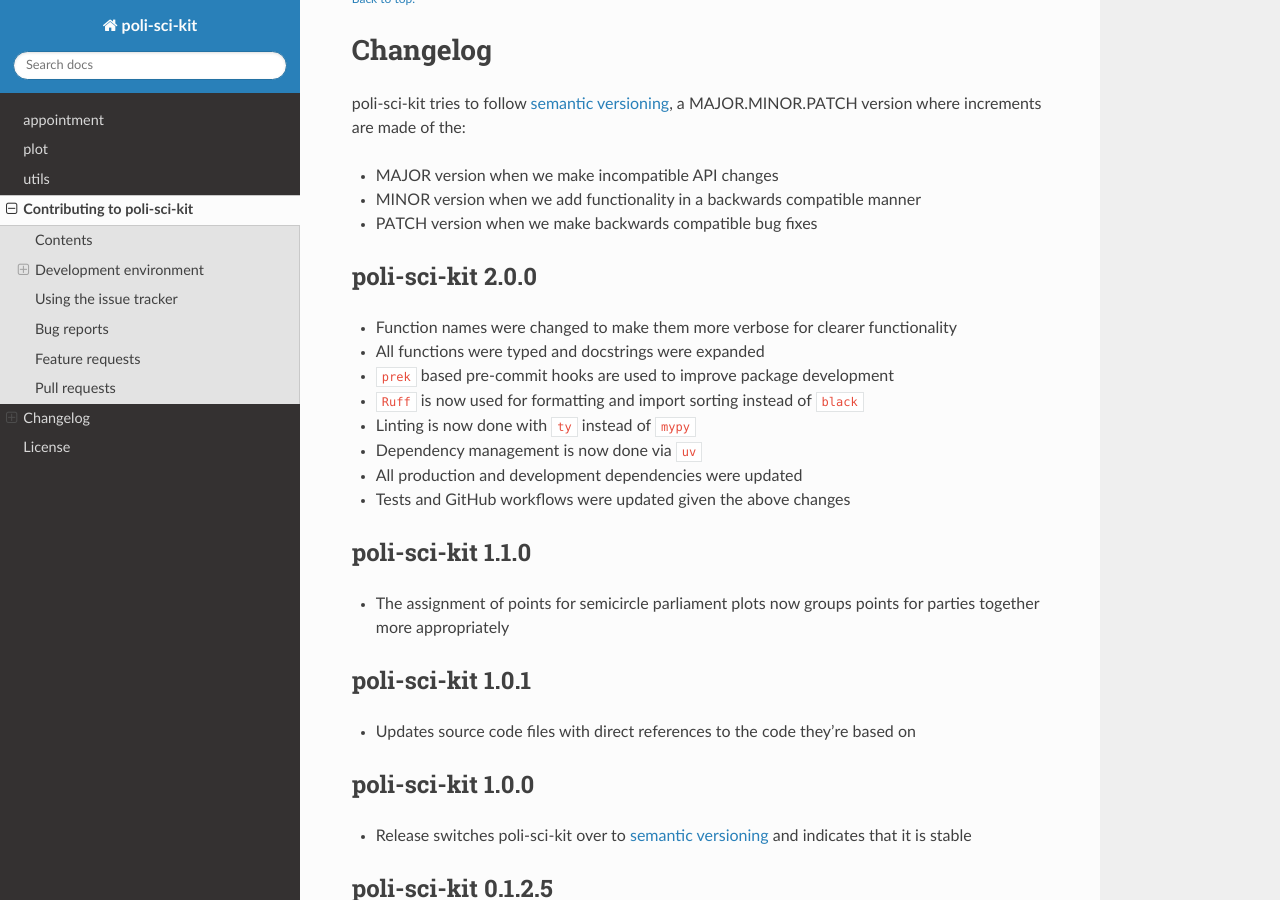
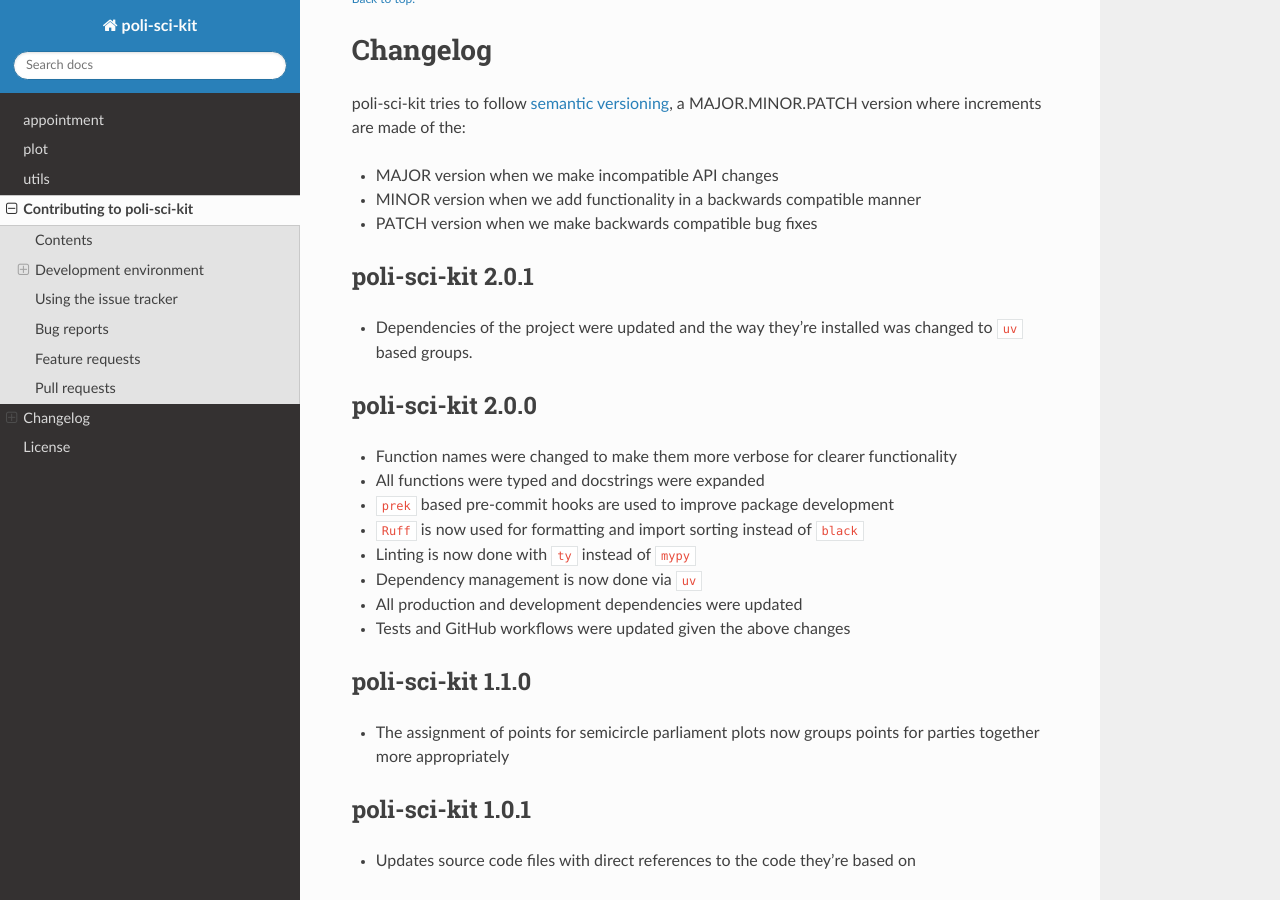
Before and after one commit to andrewtavis/poli-sci-kit, a Sphinx documentation site: the page built from docs/source/notes.rst, in a window 1280 px wide and 900 px high, scrolled down 4323 px. Built offline with Sphinx 7.4.7 and the Read the Docs theme 3.1.0, drawn with Linux system fonts in a browser that asks for light colours; formulas are drawn with MathJax 3.

Commit message:
Changelog entry and version to 2.0.1

```diff
--- a/CHANGELOG.md
+++ b/CHANGELOG.md
@@ -5,6 +5,10 @@
 - MAJOR version when we make incompatible API changes
 - MINOR version when we add functionality in a backwards compatible manner
 - PATCH version when we make backwards compatible bug fixes
+
+## poli-sci-kit 2.0.1
+
+- Dependencies of the project were updated and the way they're installed was changed to `uv` based groups.
 
 ## poli-sci-kit 2.0.0
 
--- a/docs/source/conf.py
+++ b/docs/source/conf.py
@@ -24,7 +24,7 @@
 author = "poli-sci-kit developers"
 
 # The full version, including alpha/beta/rc tags
-release = "2.0.0"
+release = "2.0.1"
 
 # -- General configuration ---------------------------------------------------
 
--- a/pyproject.toml
+++ b/pyproject.toml
@@ -6,7 +6,7 @@
 
 [project]
 name = "poli-sci-kit"
-version = "2.0.0"
+version = "2.0.1"
 description = "Political elections, appointment, analysis and visualization in Python"
 readme = "README.md"
 requires-python = ">=3.12"
```
